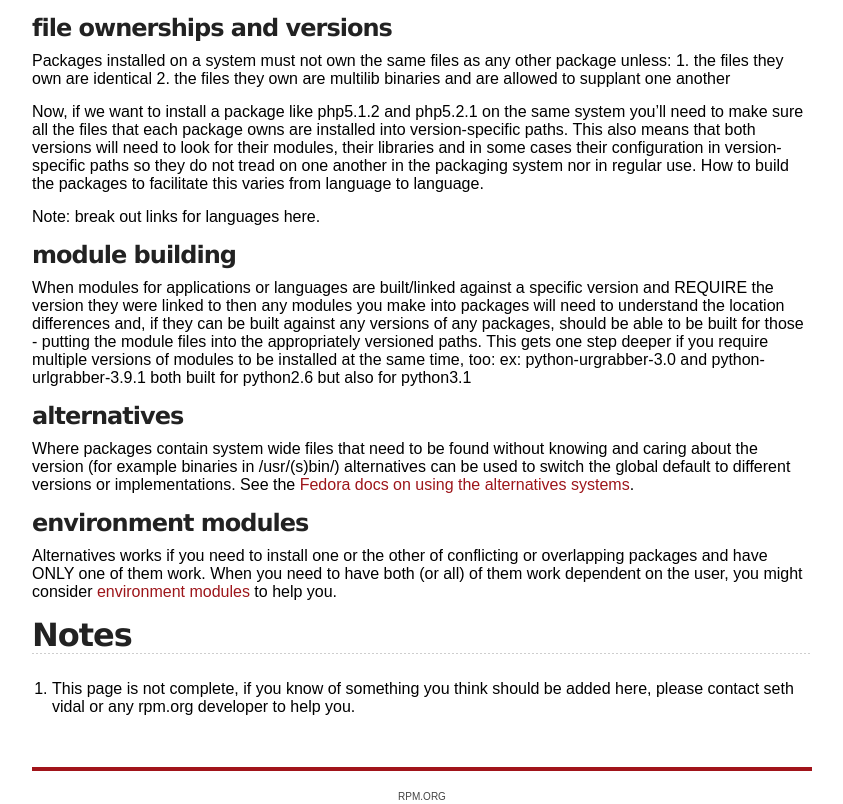
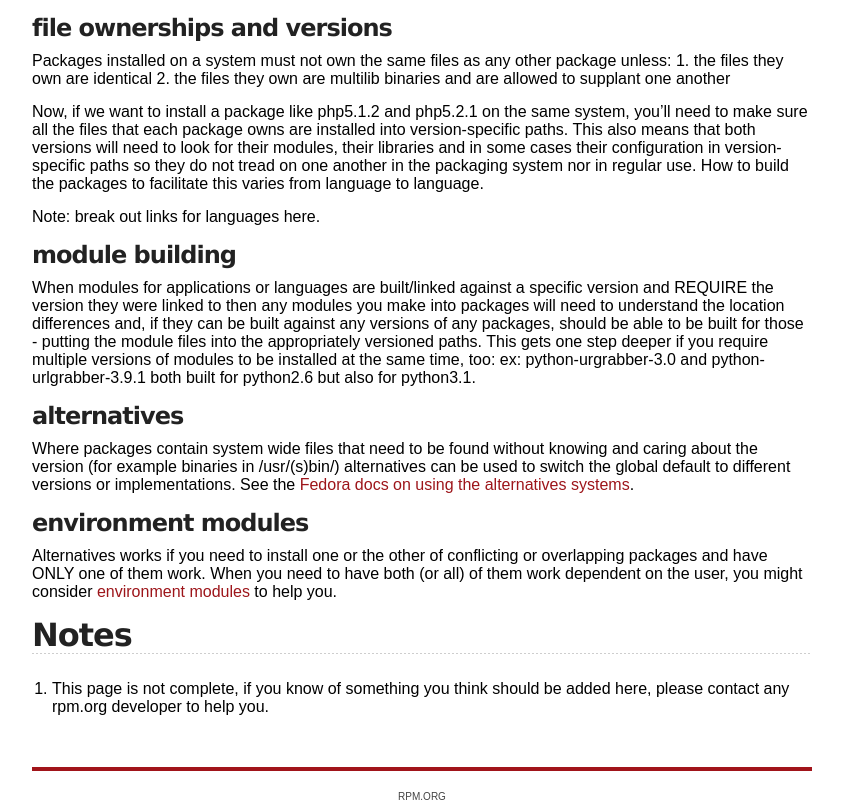
Before and after one commit to rpm-software-management/rpm-web, a Jekyll site: the page built from user_doc/multiple_versions.md, in a window 1280 px wide and 1400 px high, scrolled down 1002 px. Shown: the part 564-1368 px from the top of the window, without its empty margins (218-1061 px from the left). Built offline with Jekyll 4.4.1, drawn with Linux system fonts in a browser that asks for light colours.

Commit message:
fix typo, update contact details

```diff
--- a/user_doc/multiple_versions.md
+++ b/user_doc/multiple_versions.md
@@ -53,13 +53,13 @@ This handles the simple case of how the package managers interact with the packa
 
 Packages installed on a system must not own the same files as any other package unless: 1. the files they own are identical 2. the files they own are multilib binaries and are allowed to supplant one another
 
-Now, if we want to install a package like php5.1.2 and php5.2.1 on the same system you'll need to make sure all the files that each package owns are installed into version-specific paths. This also means that both versions will need to look for their modules, their libraries and in some cases their configuration in version-specific paths so they do not tread on one another in the packaging system nor in regular use. How to build the packages to facilitate this varies from language to language.
+Now, if we want to install a package like php5.1.2 and php5.2.1 on the same system, you'll need to make sure all the files that each package owns are installed into version-specific paths. This also means that both versions will need to look for their modules, their libraries and in some cases their configuration in version-specific paths so they do not tread on one another in the packaging system nor in regular use. How to build the packages to facilitate this varies from language to language.
 
 Note: break out links for languages here.
 
 ### module building
 
-When modules for applications or languages are built/linked against a specific version and REQUIRE the version they were linked to then any modules you make into packages will need to understand the location differences and, if they can be built against any versions of any packages, should be able to be built for those - putting the module files into the appropriately versioned paths. This gets one step deeper if you require multiple versions of modules to be installed at the same time, too: ex: python-urgrabber-3.0 and python-urlgrabber-3.9.1 both built for python2.6 but also for python3.1
+When modules for applications or languages are built/linked against a specific version and REQUIRE the version they were linked to then any modules you make into packages will need to understand the location differences and, if they can be built against any versions of any packages, should be able to be built for those - putting the module files into the appropriately versioned paths. This gets one step deeper if you require multiple versions of modules to be installed at the same time, too: ex: python-urgrabber-3.0 and python-urlgrabber-3.9.1 both built for python2.6 but also for python3.1.
 
 ### alternatives
 
@@ -71,4 +71,4 @@ Alternatives works if you need to install one or the other of conflicting or ove
 
 ## Notes
 
-1. This page is not complete, if you know of something you think should be added here, please contact seth vidal or any rpm.org developer to help you.
+1. This page is not complete, if you know of something you think should be added here, please contact any rpm.org developer to help you.
```
